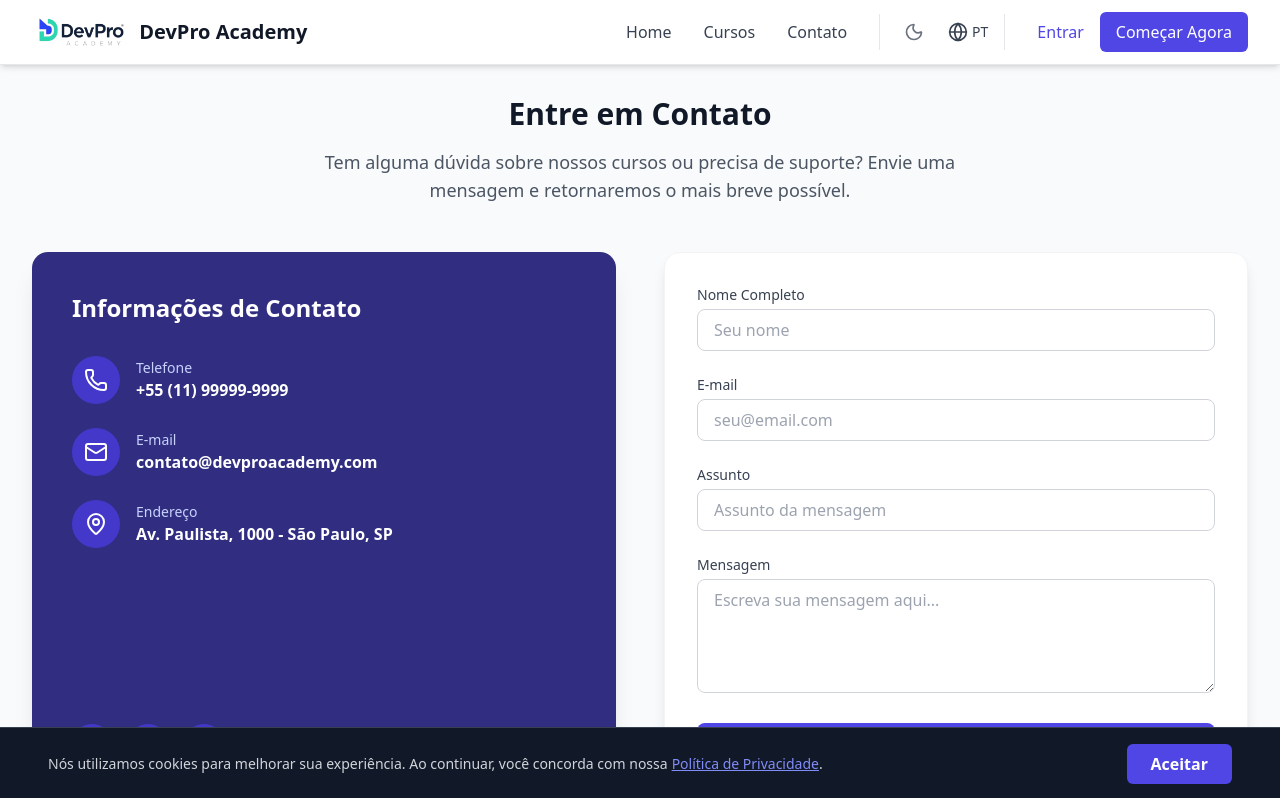
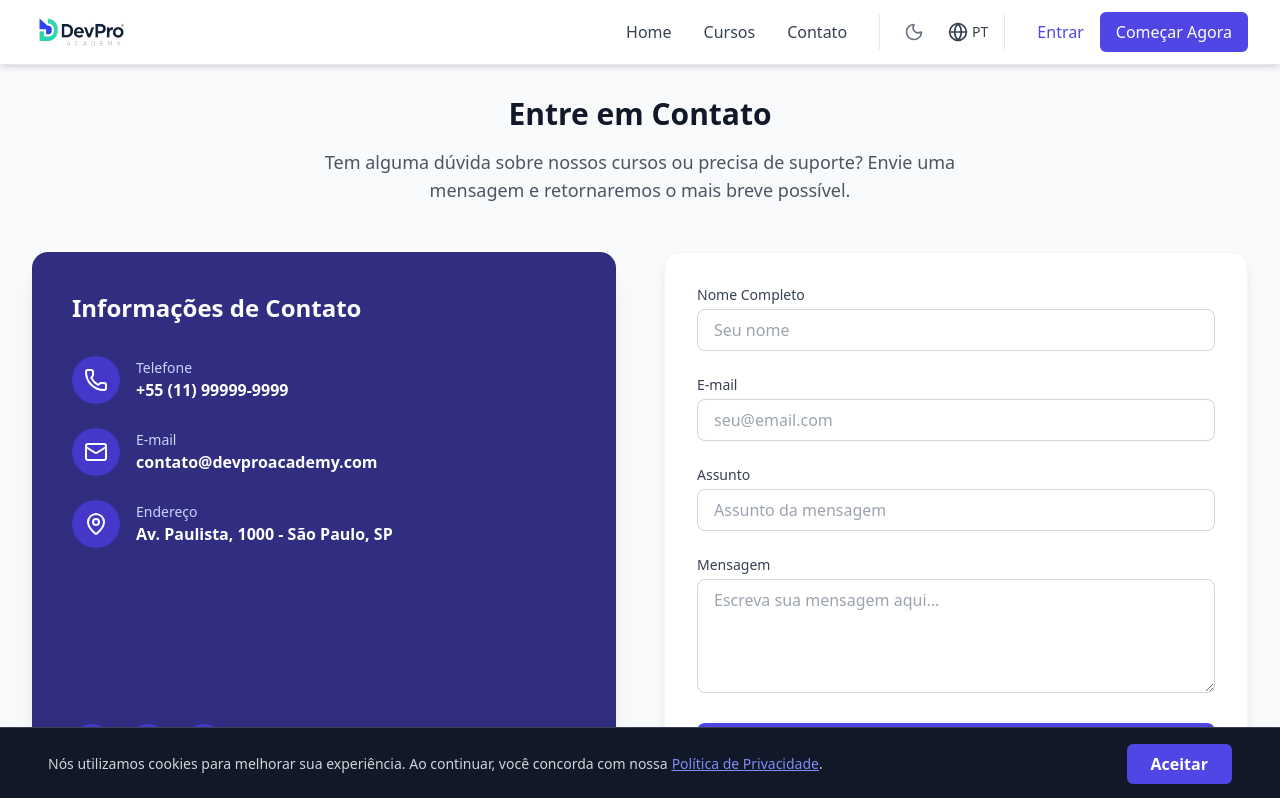
Before and after one commit to whoistavs/academia-devpro, a React (Vite) app: page /contato in a window 1280 px wide. Shown: the top 798 px of the page. Built offline with nearby package versions, Linux system fonts and the light colour scheme.

Commit message:
Update navbar and favicon

```diff
--- a/index.html
+++ b/index.html
@@ -1,13 +1,16 @@
 <!doctype html>
 <html lang="en">
+
 <head>
   <meta charset="UTF-8" />
-    <link rel="icon" type="image/svg+xml" href="/vite.svg" />
+  <link rel="icon" type="image/png" href="/logo.png" />
   <meta name="viewport" content="width=device-width, initial-scale=1.0" />
   <title>DevPro Academy</title>
 </head>
+
 <body>
   <div id="root"></div>
   <script type="module" src="/src/main.jsx"></script>
 </body>
+
 </html>
--- a/src/components/Navbar.jsx
+++ b/src/components/Navbar.jsx
@@ -25,7 +25,6 @@ const Navbar = () => {
                     <div className="flex items-center">
                         <Link to="/" className="flex items-center">
                             <img src="/logo.png" alt="DevPro Academy" className="h-10 w-auto bg-white rounded-lg p-1.5" />
-                            <span className="ml-2 text-xl font-bold text-gray-900 dark:text-white">DevPro Academy</span>
                         </Link>
                     </div>
 
```
Lines whose indentation alone changed are shown as unchanged.
